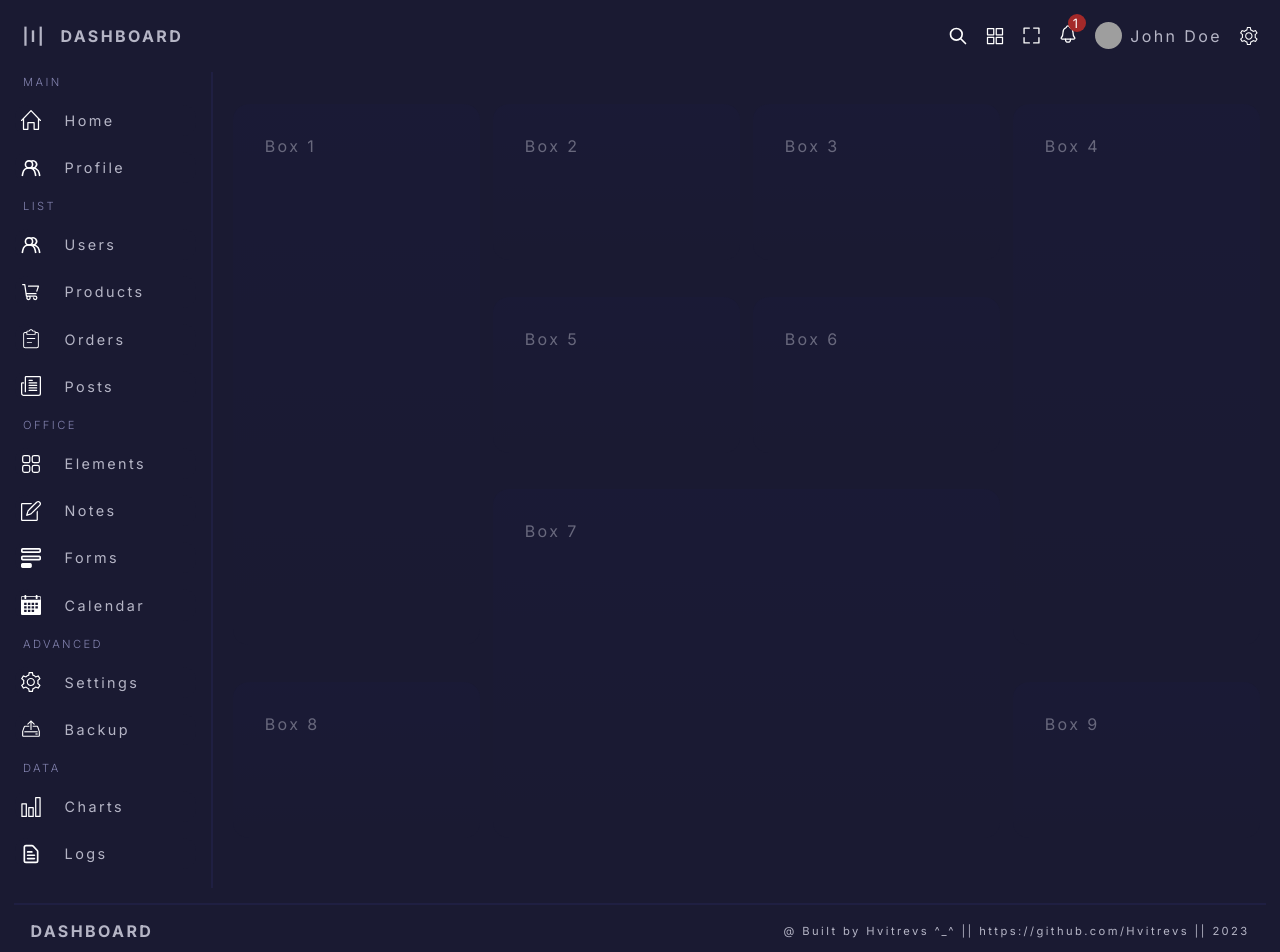
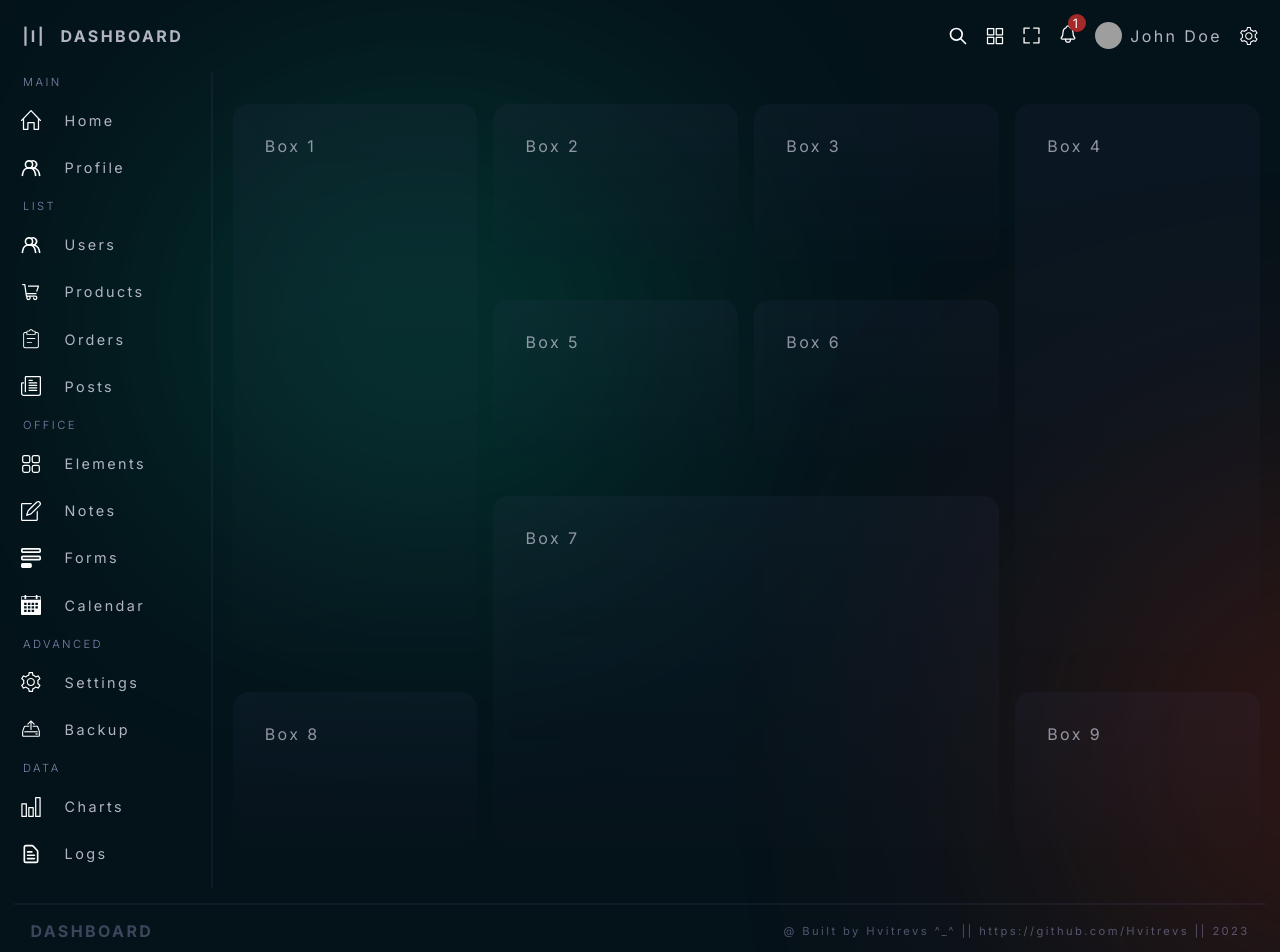
Before and after one commit to Hvitrevs/Sales-dashboard, a React (Vite) app in the folder react-admin-ui/: page / in a window 1280 px wide. Shown: the top 952 px of the page. Built offline with nearby package versions, Linux system fonts and the light colour scheme; grey boxes are pictures that could not be loaded.

Commit message:
background fix

```diff
--- a/react-admin-ui/src/components/footer/footer.scss
+++ b/react-admin-ui/src/components/footer/footer.scss
@@ -1,23 +1,30 @@
 @import "../../styles/variables.scss";
 
 .footer {
+    width: full;
+    height: full;
     display: flex;
     align-items: center;
     justify-content: space-between;
     padding-top: 1rem;
+    padding-bottom: 2rem;
     padding-left: 1rem;
     padding-right: 1rem;
-    border-top: 2px solid $soft-bg;
+    border-top: 2px solid hsla(240, 24%, 37%, 0.157);
     margin-left: 0.9rem;
     margin-right: 0.9rem;
+
+
 
     span{
 
         &:first-child{
             font-weight: 700;
+            color: hsla(240, 29%, 69%, 0.382);
         }
         &:last-child{
             font-size: 0.7rem;
+            color: hsla(240, 29%, 69%, 0.497);
         }
     }
 }
--- a/react-admin-ui/src/components/menu/menu.scss
+++ b/react-admin-ui/src/components/menu/menu.scss
@@ -33,7 +33,7 @@
 
 
         &:hover{
-            background-image: linear-gradient(to bottom, hsl(240, 42%, 18%),hsla(240, 30%, 17%, 0.056) ) ;
+            background-image: linear-gradient(to bottom, hsla(240, 24%, 37%, 0.15),hsla(240, 30%, 17%, 0.056) ) ;
 
 
         }
--- a/react-admin-ui/src/pages/home/home.scss
+++ b/react-admin-ui/src/pages/home/home.scss
@@ -1,6 +1,6 @@
 .home {
     display: grid;
-    gap: 0.8rem;
+    gap: 1rem;
     grid-template-columns: repeat(4, 1fr);
     grid-auto-rows: minmax(180px, auto);
 
@@ -9,12 +9,12 @@
         margin-top: 1.5rem;
         padding: 2rem;
         border-radius: 1rem;
-        background-image: linear-gradient(to bottom, hsla(240, 41%, 18%, 0.531),hsla(240, 30%, 17%, 0.056) ) ;
-        opacity: 50%;
+        background-image: linear-gradient(to bottom, hsla(240, 24%, 37%, 0.123),hsla(240, 30%, 17%, 0.056) ) ;
+        opacity: 80%;
 
 
         &:hover {
-            box-shadow: 0 0 20px hsla(240, 100%, 65%, 0.06);
+            box-shadow: 0 0 20px hsla(164, 100%, 76%, 0.164);
             opacity: 100%;
 
 
--- a/react-admin-ui/src/styles/global.scss
+++ b/react-admin-ui/src/styles/global.scss
@@ -1,11 +1,13 @@
 @import "./variables.scss";
+
 
 
 * {
   margin: 0;
   padding: 0;
   box-sizing: border-box;
-  background-color: $main-bg;
+
+
 }
 
 a {
@@ -18,10 +20,17 @@ a {
   font-family: "Inter", sans-serif;
   letter-spacing: 0.15rem;
   color: $main-color;
+  // background-color: $main-bg;
+  // background-image:
+  //   radial-gradient(circle at bottom right,hsla(17, 71%, 20%, 0.623) ,30%, transparent),
+  //   radial-gradient(circle at top left,hsl(183, 61%, 15%) , transparent) ;
+
+
+  background-image: url('./bg-img.svg');
+  background-size: cover;
 
 
 }
-
 @media screen and (max-width: 768px) {
   .main {
       flex-direction: column;
@@ -41,7 +50,7 @@ a {
 
   width: 250px;
   padding: 3px 15px;
-  border-right: 2px solid $soft-bg;
+  border-right: 2px solid  hsla(240, 24%, 37%, 0.157);
   margin-bottom: 0.9rem;
 
   @media screen and (max-width: 768pxx) {
--- a/react-admin-ui/src/styles/variables.scss
+++ b/react-admin-ui/src/styles/variables.scss
@@ -4,6 +4,8 @@ $main-bg: hsl(240, 32%, 15%);
 $soft-bg:  hsl(240, 36%, 19%) ;
 $dark-bg: hsl(240, 50%, 8%) ;
 
+
+
 //Text palette
 $main-color: hsla(240, 17%, 82%, 0.885);
 $soft-color: hsl(240, 10%, 80%);
```
Also changed, not shown: react-admin-ui/src/styles/bg-img.svg (added), 1 other file (tests, documents, lock files or other folders).
